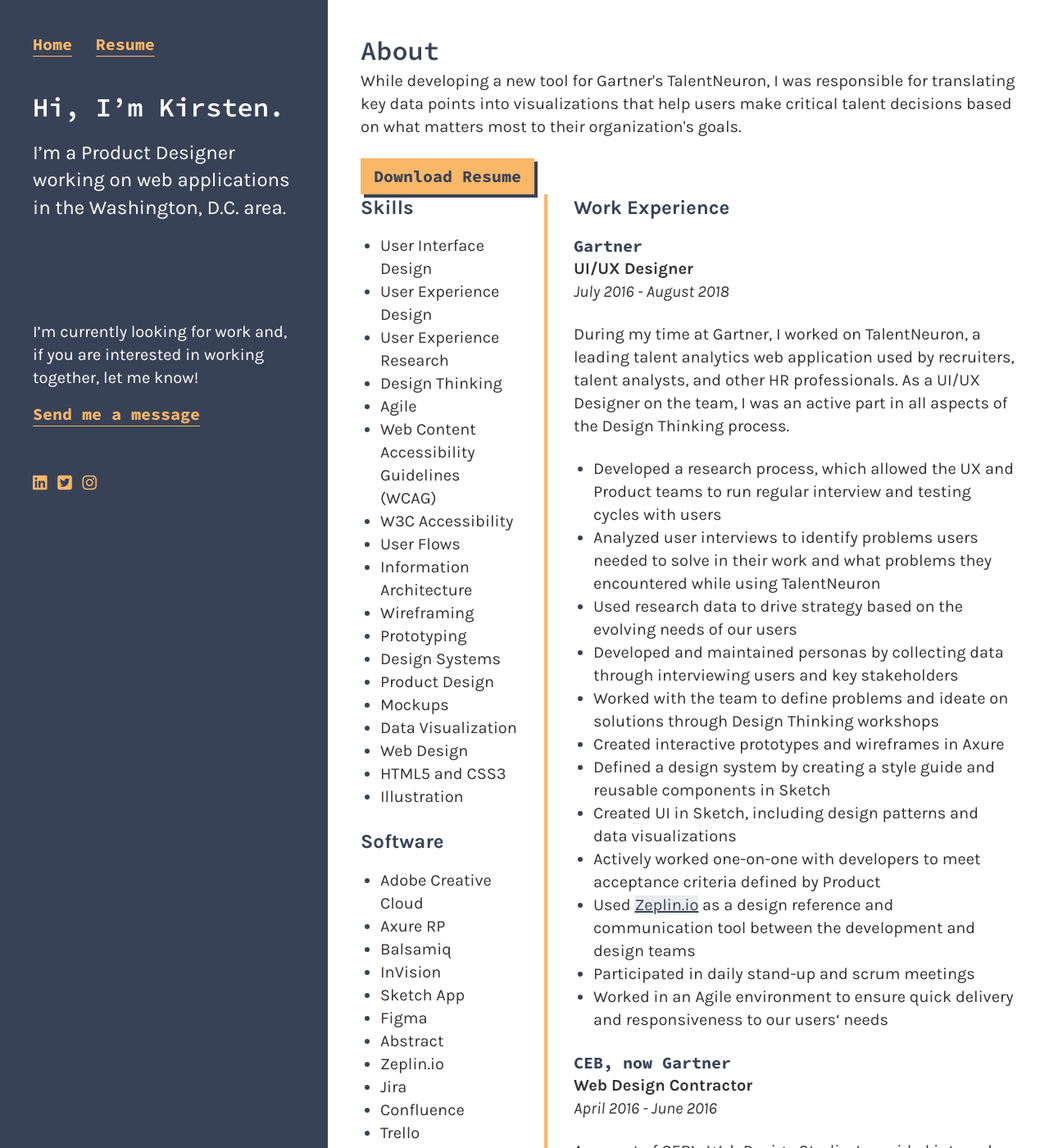
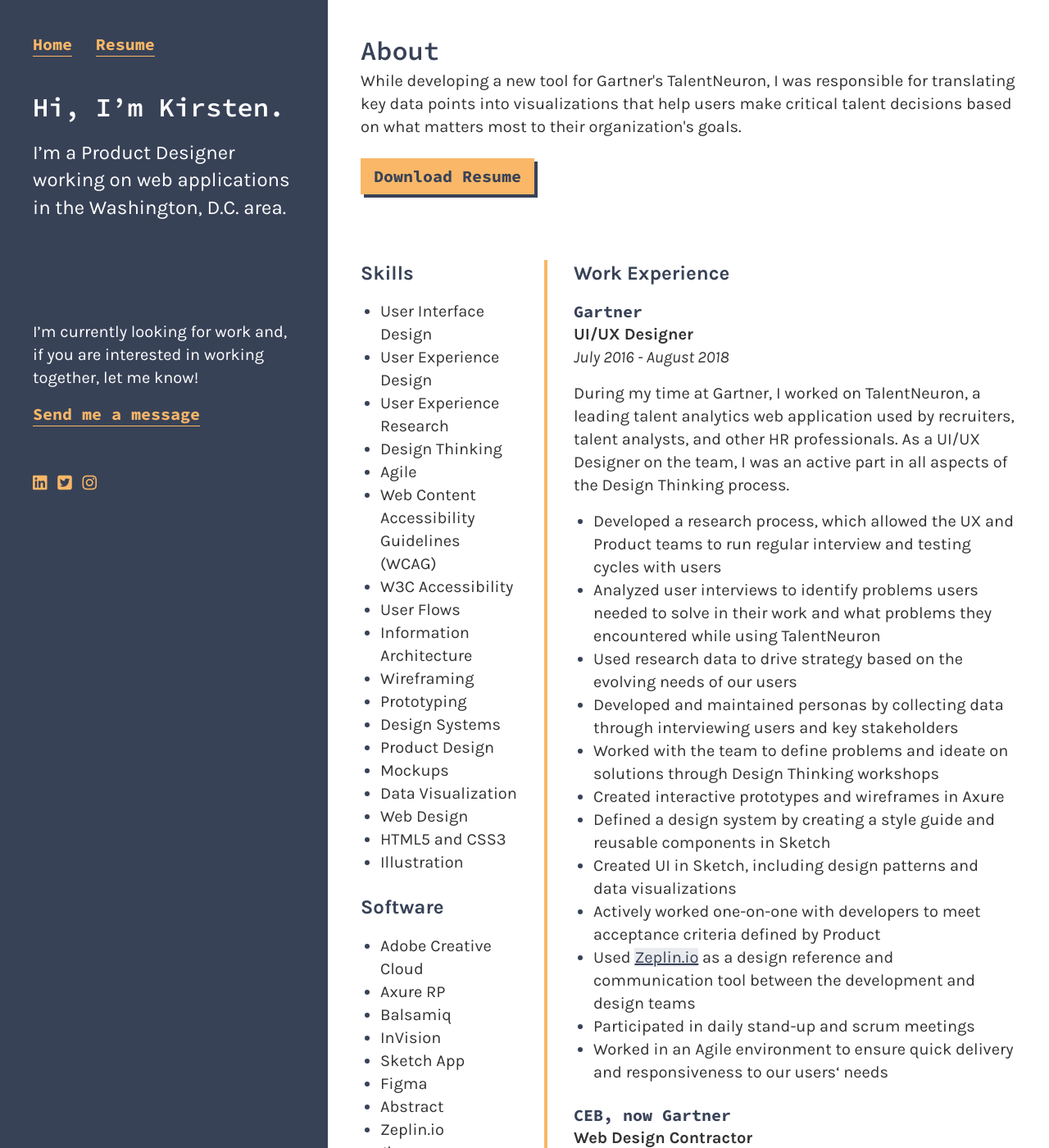
Before and after one commit to marcusrelacion/kirstengreen.com, a Jekyll site: the page built from resume.markdown, in a window 1280 px wide and 1400 px high. Shown: the whole window at 82% size. Built offline with Jekyll 4.4.1, drawn with Linux system fonts in a browser that asks for light colours; nearby versions of some CDN libraries.

Commit message:
Fixes: #36, #48

```diff
--- a/assets/styles/component/_blocks.scss
+++ b/assets/styles/component/_blocks.scss
@@ -54,6 +54,11 @@
 
 .grid--30-70 {
     grid-template-columns: 1fr;
+    margin-top: 80px;
+}
+
+.grid--30-70 p {
+    margin-bottom: 16px;
 }
 .listing {
     display: grid;
```
